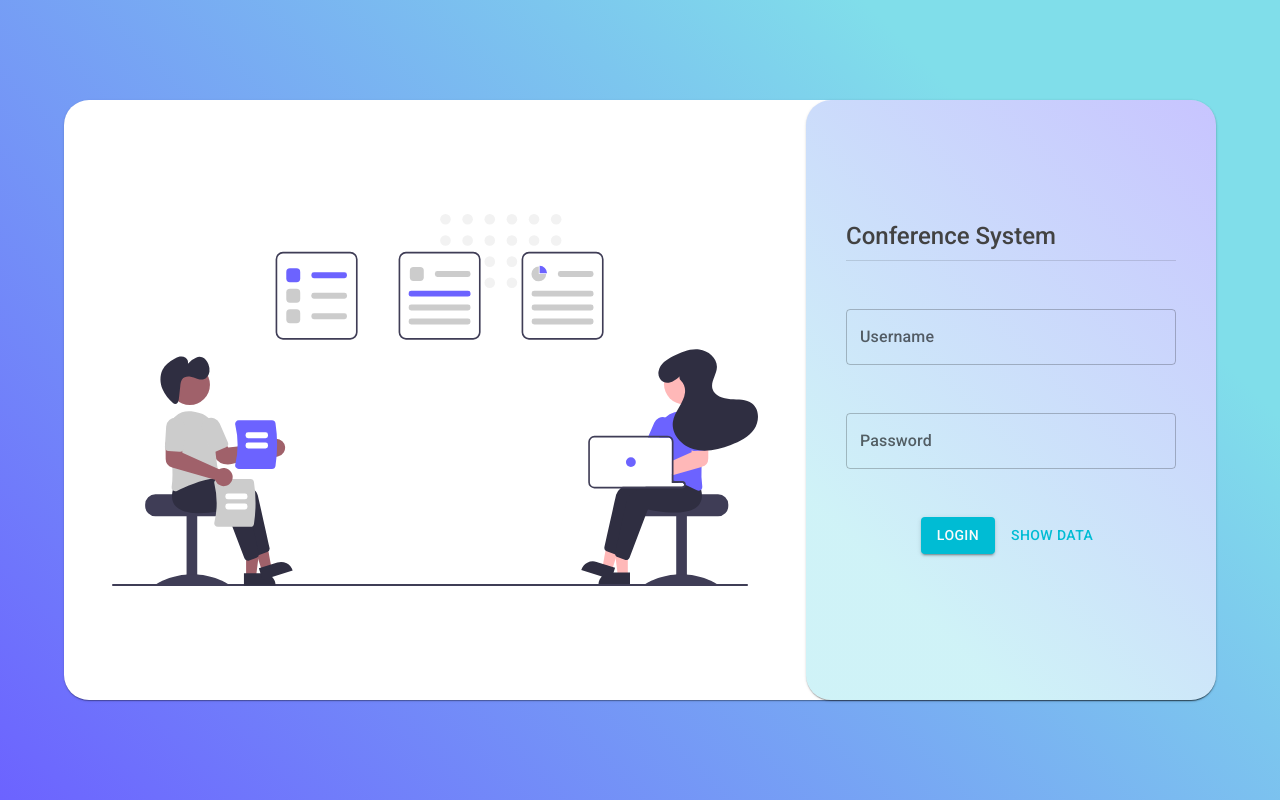
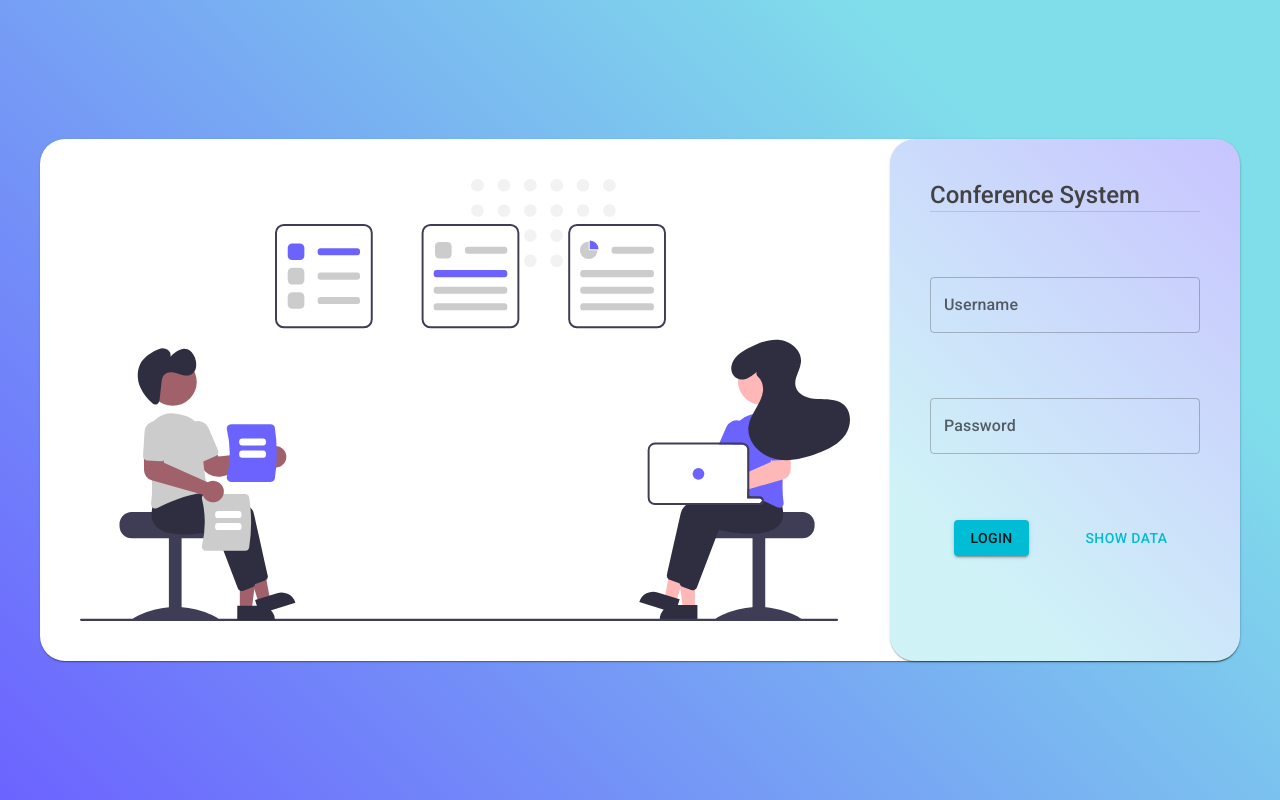
Before and after one commit to Joy-Honchan/conference-system, a React (Create React App) app: page /login in a window 1280 px wide. Built offline with nearby package versions, Linux system fonts and the light colour scheme.

Commit message:
style(Login): fix login bgcolor not cover entire page

```diff
--- a/src/index.css
+++ b/src/index.css
@@ -6,3 +6,8 @@ body {
   -webkit-font-smoothing: antialiased;
   -moz-osx-font-smoothing: grayscale;
 }
+
+/* #root {
+  width: 100vw;
+  min-height: 100vh;
+} */
--- a/src/pages/Login.tsx
+++ b/src/pages/Login.tsx
@@ -5,7 +5,6 @@ import {
   Box,
   Button,
   Paper,
-  Stack,
   TextField,
   styled,
   Typography,
@@ -57,8 +56,11 @@ function Login() {
         <Box className="meetingPic-container">
           <img src={meetingPic} alt="meeting" />
         </Box>
-        <Paper className="input-section">
-          <Stack component="form" spacing={6} onSubmit={formik.handleSubmit}>
+        <Paper
+          component="form"
+          className="input-section"
+          onSubmit={formik.handleSubmit}
+        >
           <Box>
             <Typography variant="h5" className="app-title">
               Conference System
@@ -95,7 +97,6 @@ function Login() {
             </Button>
             <Button onClick={handleShow}>Show Data</Button>
           </Box>
-          </Stack>
         </Paper>
       </Paper>
     </StyleWrapper>
@@ -104,47 +105,44 @@ function Login() {
 
 const StyleWrapper = styled('main')(({ theme }) => ({
   background: `linear-gradient(45deg, #6c63ff 0%, ${theme.palette.primary.lighter} 80%)`,
-  width: '100vw',
   minHeight: '100vh',
-  display: 'flex',
-  alignItems: 'center',
-  justifyContent: 'center',
+  display: 'grid',
+  placeItems: 'center',
   '.center-paper': {
-    background: 'rgb(255,255,255)',
-    flex: '1 0 330px',
-    display: 'flex',
-    margin: theme.spacing(8),
-    maxWidth: 1300,
-    height: 600,
+    minHeight: 500,
+    margin: theme.spacing(5),
+    display: 'grid',
+    gridTemplateColumns: '1fr minmax(300px,350px)',
     '.meetingPic-container': {
-      display: 'flex',
-      alignItems: 'center',
-      flexGrow: 1,
-      padding: theme.spacing(6),
+      display: 'grid',
+      placeItems: 'center',
+      padding: theme.spacing(5),
       img: {
-        width: '100%'
+        maxWidth: '100%',
+        height: 'auto'
       }
     },
     '.input-section': {
       background: `linear-gradient(225deg, #6c63ff60 0%, ${theme.palette.primary.lighter}60 80%)`,
-      flex: '1 0 330px',
-      padding: `${theme.spacing(15)} ${theme.spacing(5)}`,
-      '.app-title': {
-        marginBottom: theme.spacing(1)
+      padding: `${theme.spacing(5)} ${theme.spacing(5)}`,
+      display: 'flex',
+      justifyContent: 'space-between',
+      flexWrap: 'wrap',
+      div: {
+        width: '100%'
       },
       '.login-btn-container': {
-        textAlign: 'center',
-        '.login-btn': {
-          color: theme.palette.text.contrast,
-          marginRight: theme.spacing(1)
-        }
+        display: 'flex',
+        justifyContent: 'space-around',
+        alignSelf: 'baseline'
       }
     }
   },
-  [theme.breakpoints.down('lg')]: {
+
+  [theme.breakpoints.down('md')]: {
     '.center-paper': {
-      display: 'flex',
-      maxWidth: `calc(250px + ${theme.spacing(10)})`,
+      margin: theme.spacing(2),
+      gridTemplateColumns: 'minmax(300px,350px)',
       '.meetingPic-container': {
         display: 'none'
       }
```
Lines whose indentation alone changed are shown as unchanged.
